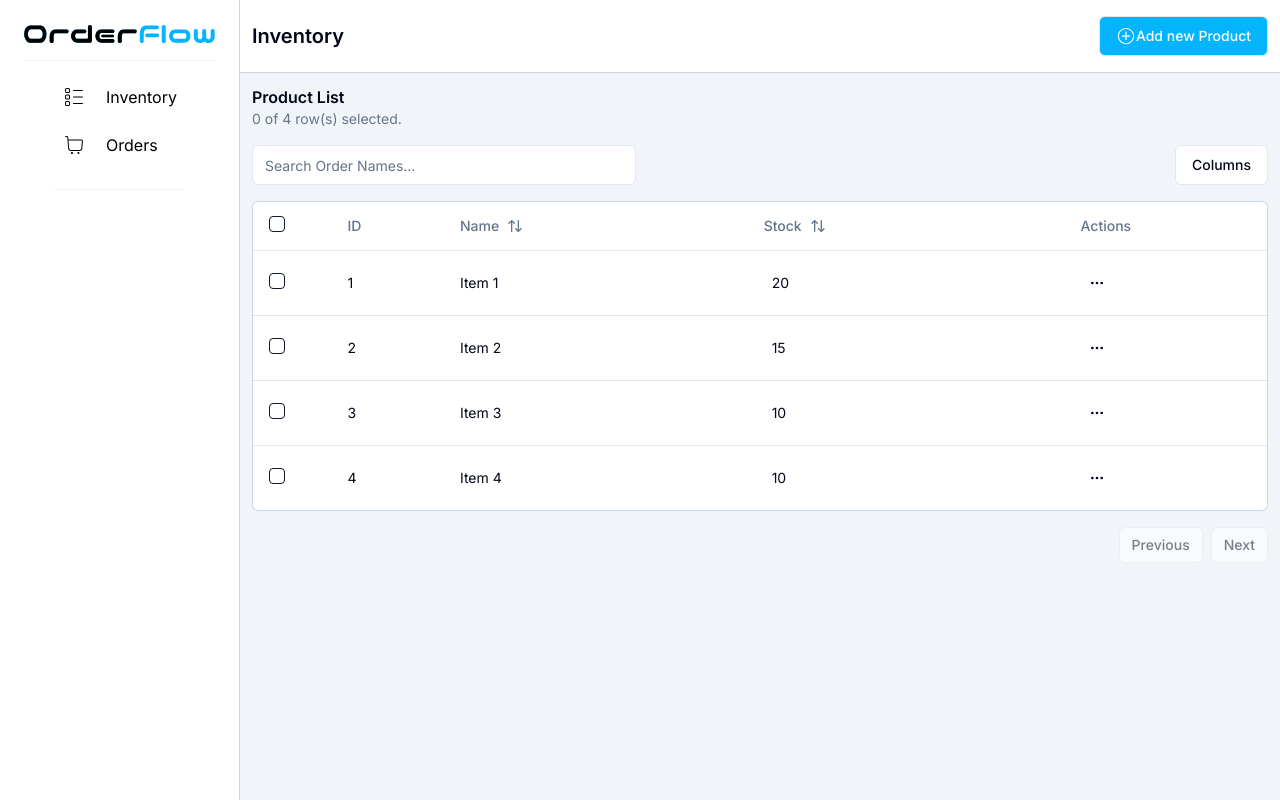
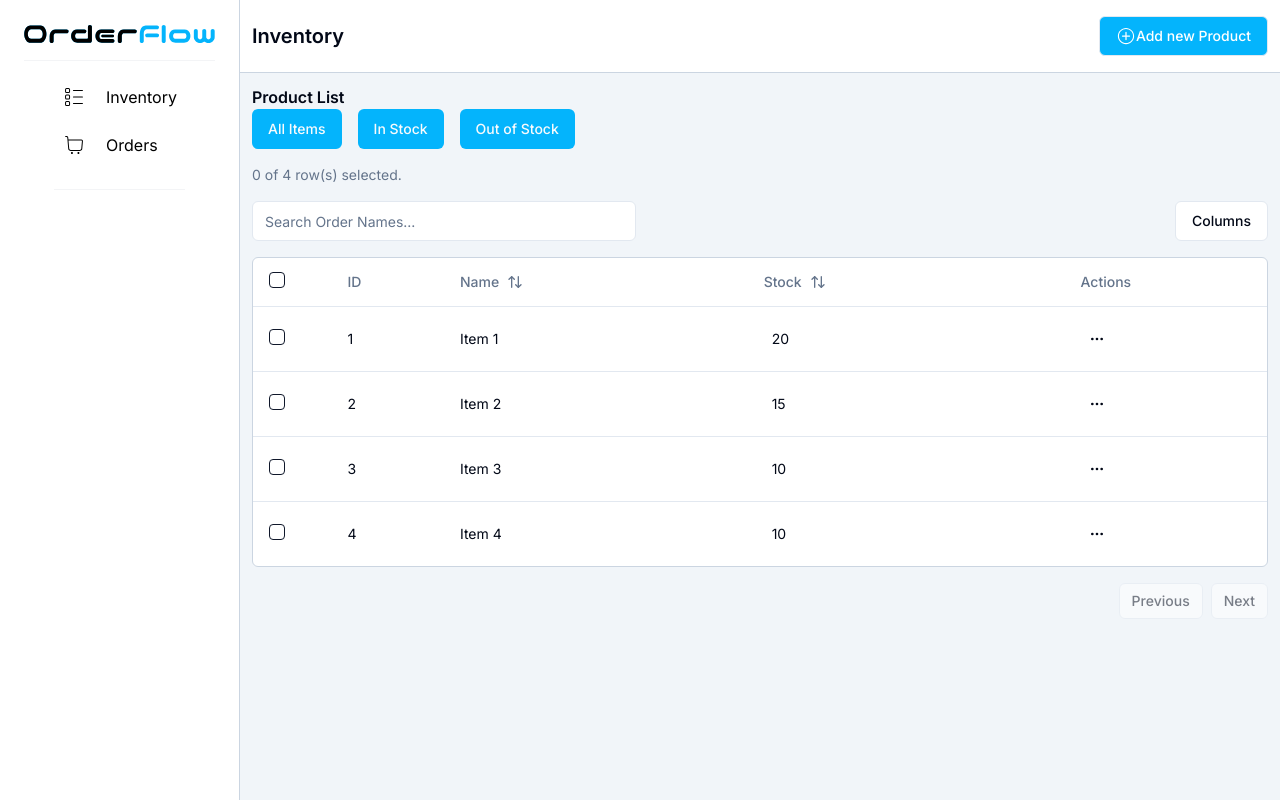
Before and after one commit to Shivd131/next-orderflow, a Next.js app: page /inventory-view in a window 1280 px wide. Built offline with nearby package versions, Linux system fonts and the light colour scheme.

Commit message:
feat: filter items based on availability

```diff
--- a/src/app/inventory-view/page.tsx
+++ b/src/app/inventory-view/page.tsx
@@ -2,7 +2,7 @@
 
 import { editItem, deleteItem } from '@/lib/features/inventory/inventorySlice';
 import { RootState } from '../../lib/store';
-import React from 'react';
+import React, { useState } from 'react';
 import { useSelector, useDispatch } from 'react-redux';
 import { Button } from "@/components/ui/button";
 
@@ -13,28 +13,52 @@ import { AddItemDialog } from './AddItemDialog';
 const InventoryView = () => {
   const items = useSelector((state: RootState) => state.inventory.items);
   const dispatch = useDispatch();
+  const [filter, setFilter] = useState<'all' | 'inStock' | 'outOfStock'>('all');
 
-  const handleEditItem = (id: number) => {
-    const updatedItem = { id, name: "Updated Item", stock: 25 };
-    dispatch(editItem(updatedItem));
+  const handleFilterChange = (newFilter: 'all' | 'inStock' | 'outOfStock') => {
+    setFilter(newFilter);
   };
 
-  const handleDeleteItem = (id: number) => {
-    dispatch(deleteItem(id));
-  };
+  const filteredItems = items.filter(item => {
+    if (filter === 'inStock') {
+      return item.stock > 0;
+    } else if (filter === 'outOfStock') {
+      return item.stock === 0;
+    }
+    return true;
+  });
 
   return (
     <div>
-      <div className='flex justify-between items-center bg-white  px-3 py-4 border-b border-slate-300'>
+      <div className='flex justify-between items-center bg-white px-3 py-4 border-b border-slate-300'>
         <div className='flex items-center gap-10 '>
           <h2 className='text-xl font-semibold'>Inventory</h2>
         </div>
-
         <AddItemDialog />
       </div>
-      <div className='p-3 '>
+      <div className='p-3'>
         <h2 className='font-semibold'>Product List</h2>
-        <DataTable columns={columns} data={items} />
+        <div className="flex gap-4 mb-4">
+          <Button
+            className='bg-[#04B4FC] focus:bg-black'
+            onClick={() => handleFilterChange('all')}
+          >
+            All Items
+          </Button>
+          <Button
+            className='bg-[#04B4FC] focus:bg-black'
+            onClick={() => handleFilterChange('inStock')}
+          >
+            In Stock
+          </Button>
+          <Button
+            className='bg-[#04B4FC] focus:bg-black'
+            onClick={() => handleFilterChange('outOfStock')}
+          >
+            Out of Stock
+          </Button>
+        </div>
+        <DataTable columns={columns} data={filteredItems} />
       </div>
     </div>
   );
```
